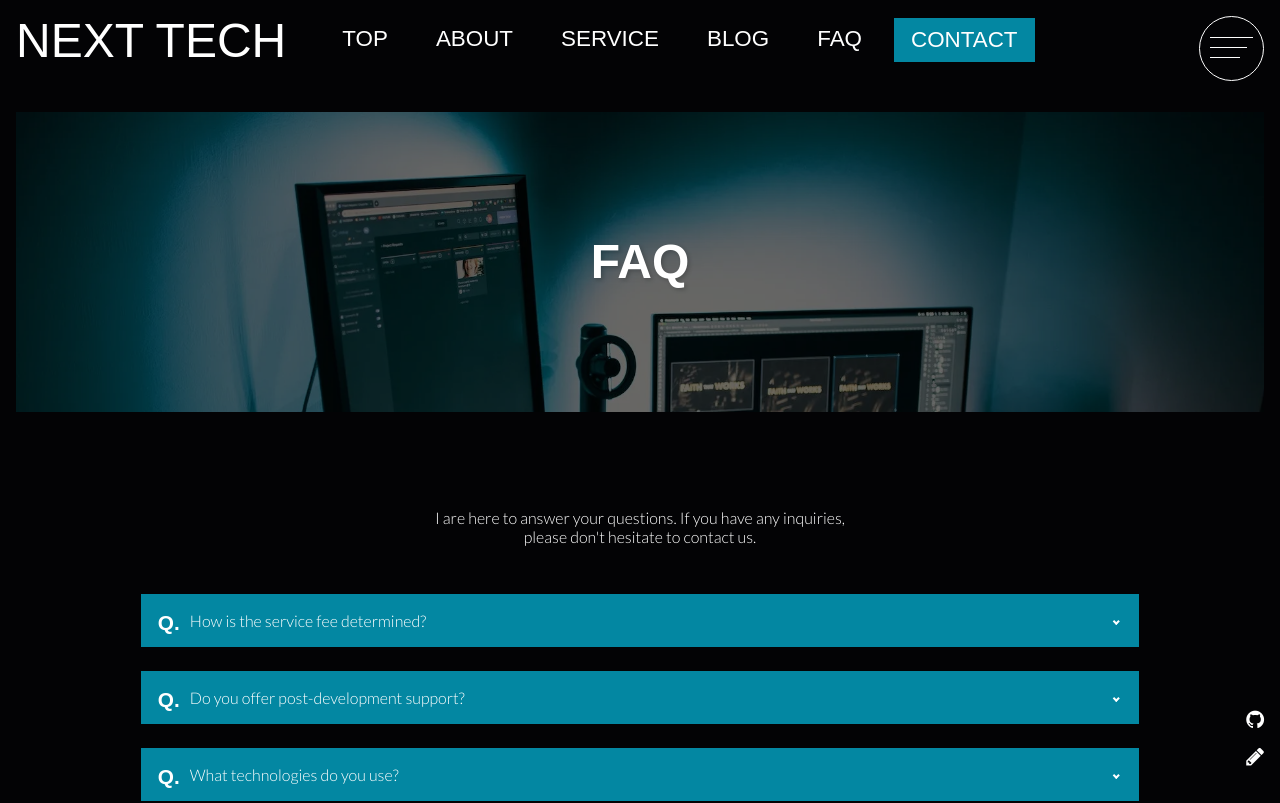
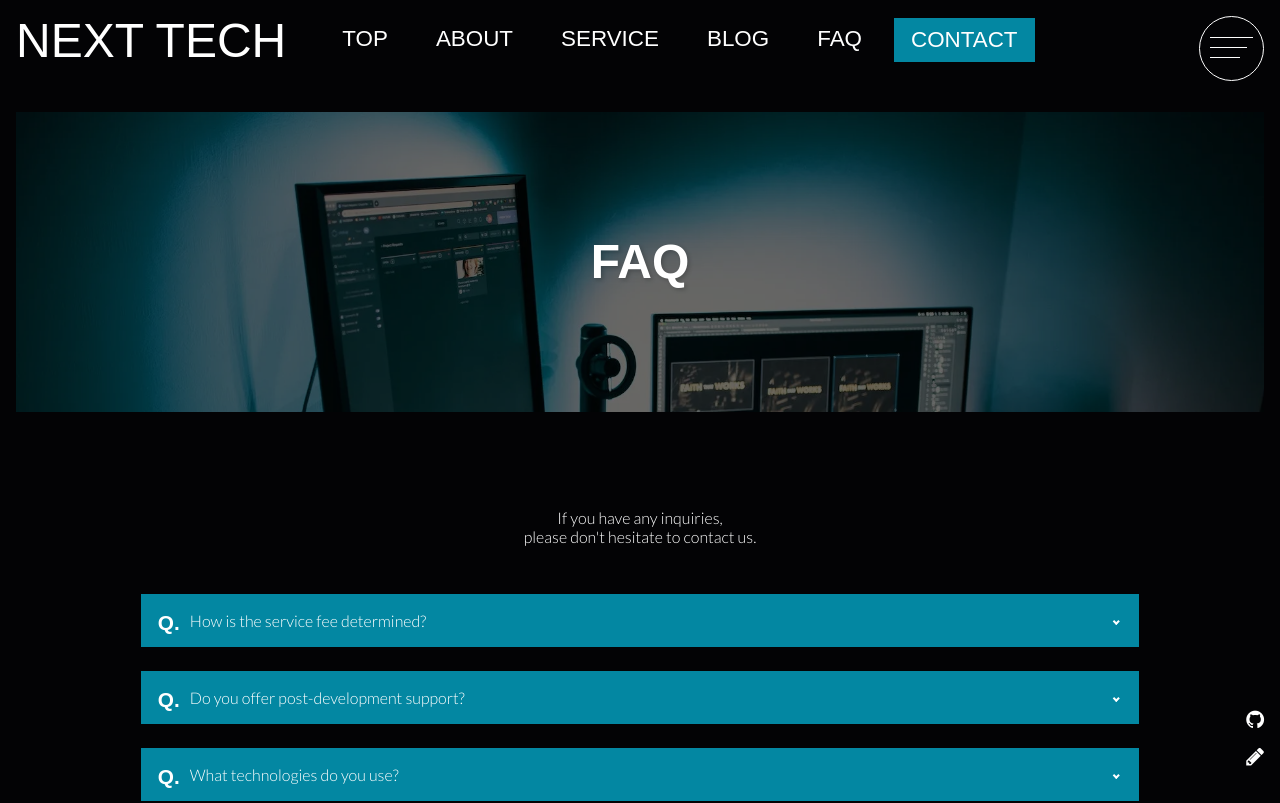
Before and after one commit to shim369/Nextjs-TypeScript-Newt-Site2, a Next.js app: page /faq in a window 1280 px wide. Shown: the top 803 px of the page. Built offline with nearby package versions, Linux system fonts and the light colour scheme; a web font is replaced by a local one.

Commit message:
update text

```diff
--- a/app/faq/page.tsx
+++ b/app/faq/page.tsx
@@ -23,7 +23,7 @@ export default function Page() {
         <h2>FAQ</h2>
       </div>
       <div className={'container-inner'}>
-      <p className={'under-read'}>I are here to answer your questions. If you have any inquiries, <br />please don&apos;t hesitate to contact us.</p>
+      <p className={'under-read'}>If you have any inquiries, <br />please don&apos;t hesitate to contact us.</p>
         <div className={'qa-list'}>
           {faqData.map((faq, index) => (
             <dl className={'qa'} key={index}>
```
